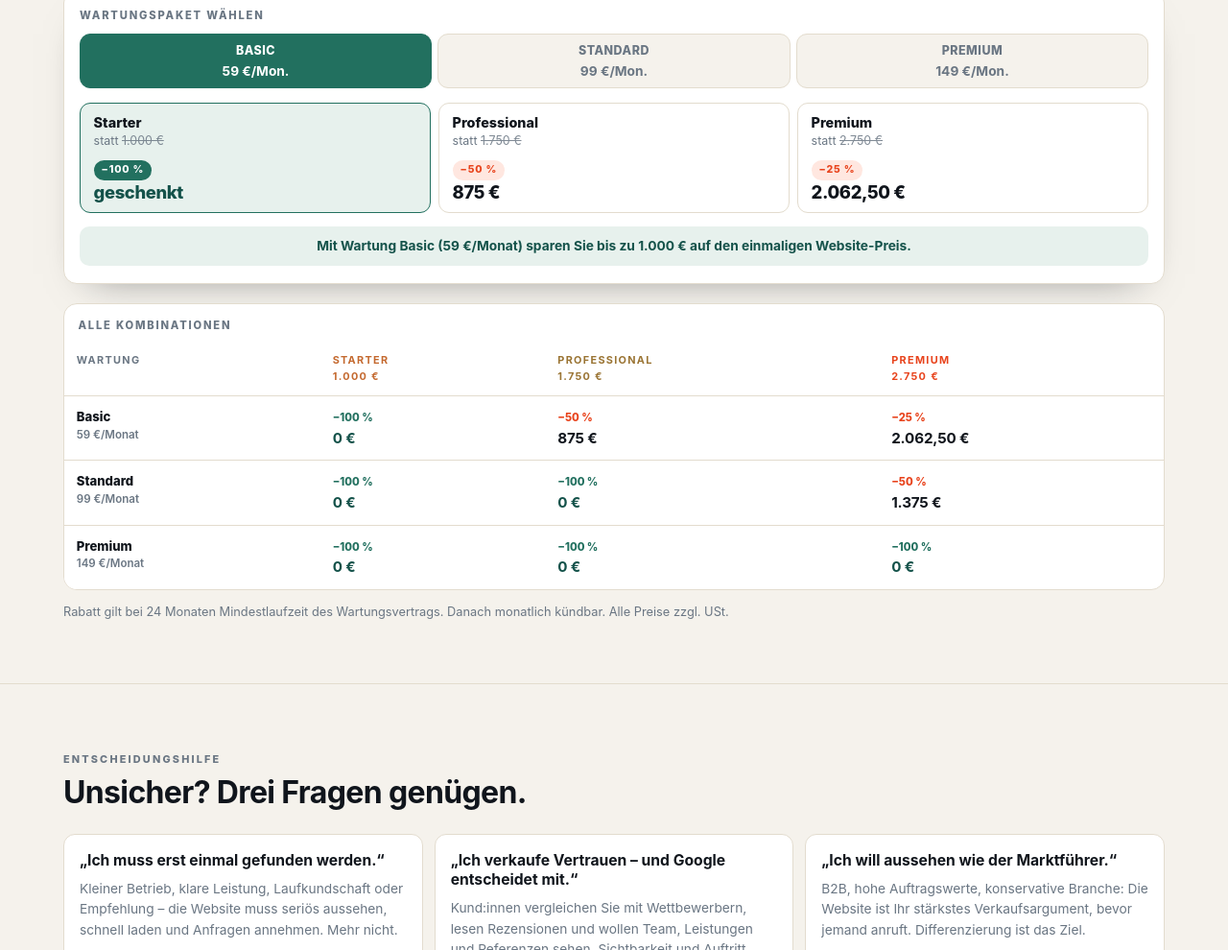
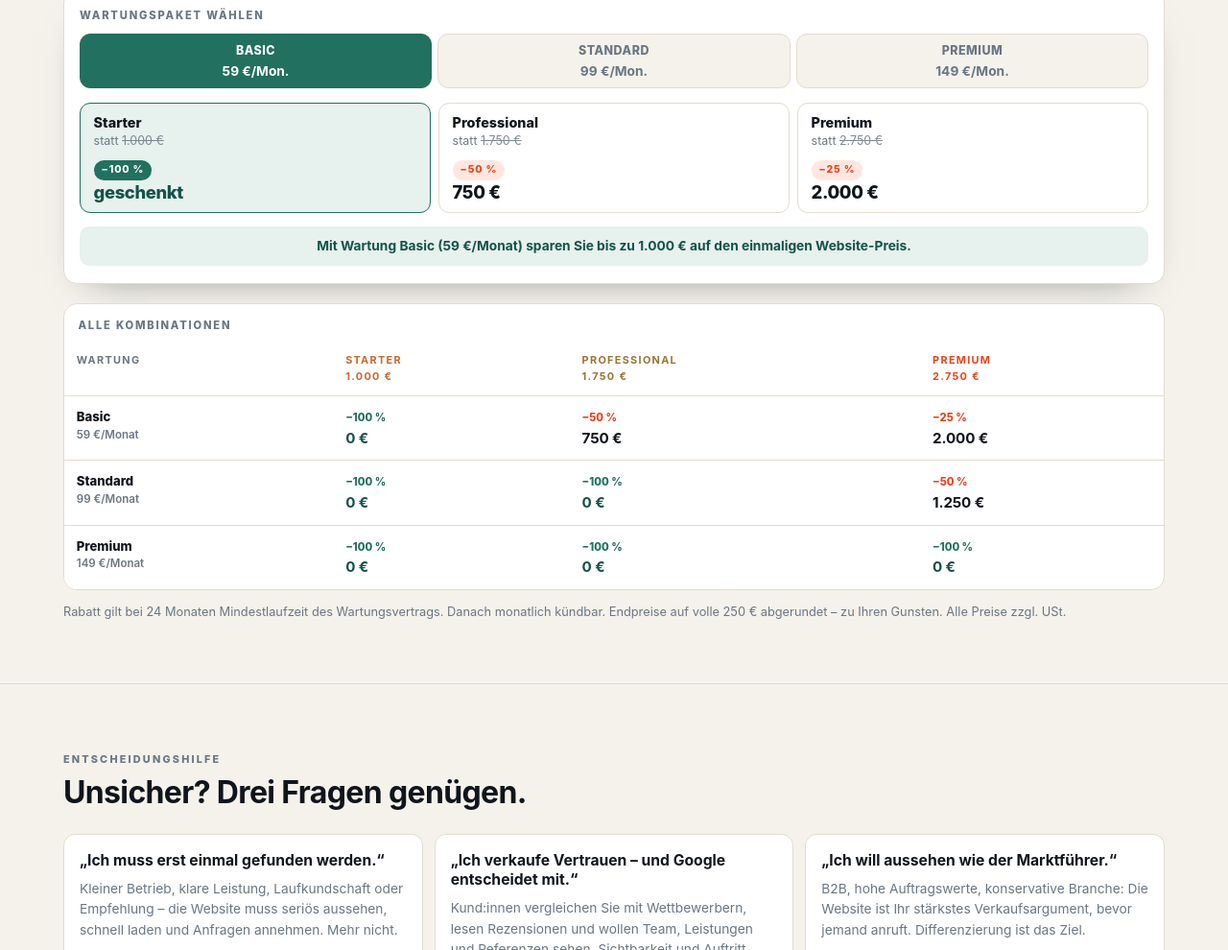
Before and after one commit to off-JnS/Verk-ufer-handbook, a plain HTML site: page index.html in a window 1280 px wide. Shown: the part 3130-4120 px from the top of the page at 96% size. Drawn offline with Linux system fonts and the light colour scheme.

Commit message:
Rabatt-Endpreise auf volle 250 EUR abrunden
Die Prozentsaetze bleiben die beworbenen Werte; der Endpreis wird zugunsten
des Kunden abgerundet (offerPrice()/STEP im Inline-Skript, statische Tabelle
gleichgezogen). Aus 875 EUR wird 750 EUR, aus 2.062,50 EUR wird 2.000 EUR,
aus 1.375 EUR wird 1.250 EUR. Fussnote unter der Tabelle weist die Rundung aus.

Co-Authored-By: Claude Opus 5 <noreply@anthropic.com>

```diff
--- a/index.html
+++ b/index.html
@@ -1122,14 +1122,14 @@
               <tr>
                 <th scope="row">Basic <small>59 €/Monat</small></th>
                 <td class="free"><span class="off">−100 %</span><b>0&nbsp;€</b></td>
-                <td><span class="off">−50 %</span><b>875&nbsp;€</b></td>
-                <td><span class="off">−25 %</span><b>2.062,50&nbsp;€</b></td>
+                <td><span class="off">−50 %</span><b>750&nbsp;€</b></td>
+                <td><span class="off">−25 %</span><b>2.000&nbsp;€</b></td>
               </tr>
               <tr>
                 <th scope="row">Standard <small>99 €/Monat</small></th>
                 <td class="free"><span class="off">−100 %</span><b>0&nbsp;€</b></td>
                 <td class="free"><span class="off">−100 %</span><b>0&nbsp;€</b></td>
-                <td><span class="off">−50 %</span><b>1.375&nbsp;€</b></td>
+                <td><span class="off">−50 %</span><b>1.250&nbsp;€</b></td>
               </tr>
               <tr>
                 <th scope="row">Premium <small>149 €/Monat</small></th>
@@ -1143,7 +1143,8 @@
         <p class="scroll-hint">Tabelle seitlich wischen →</p>
         <p class="fineprint">
           Rabatt gilt bei 24 Monaten Mindestlaufzeit des Wartungsvertrags.
-          Danach monatlich kündbar. Alle Preise zzgl. USt.
+          Danach monatlich kündbar. Endpreise auf volle 250&nbsp;€ abgerundet –
+          zu Ihren Gunsten. Alle Preise zzgl. USt.
         </p>
       </div>
     </section>
@@ -1377,17 +1378,19 @@
         { name: 'Premium', monthly: 149, off: [100, 100, 100] }
       ];
 
-      /* Whole amounts read "875 €", amounts with cents "2.062,50 €" —
-         never the half-formatted "2.062,5 €". */
-      function fmt(digits) {
-        return new Intl.NumberFormat('de-DE', {
-          style: 'currency', currency: 'EUR',
-          minimumFractionDigits: digits, maximumFractionDigits: digits
-        });
-      }
-      var euroWhole = fmt(0);
-      var euroCents = fmt(2);
-      function euro(v) { return (Number.isInteger(v) ? euroWhole : euroCents).format(v); }
+      var STEP = 250;
+
+      /* Discounted prices are rounded DOWN to the next multiple of STEP, so the
+         customer always pays a round figure and never more than the advertised
+         percentage implies. The badge keeps showing the advertised percentage —
+         −25 % on 2.750 € is 2.062,50 €, and we charge 2.000 €. */
+      function offerPrice(price, off) { return Math.floor(price * (100 - off) / 100 / STEP) * STEP; }
+
+      var euroFmt = new Intl.NumberFormat('de-DE', {
+        style: 'currency', currency: 'EUR',
+        minimumFractionDigits: 0, maximumFractionDigits: 0
+      });
+      function euro(v) { return euroFmt.format(v); }
 
       var rowsEl = document.getElementById('calc-rows');
       var savingEl = document.getElementById('calc-saving');
@@ -1399,7 +1402,7 @@
 
         rowsEl.innerHTML = SITES.map(function (site, i) {
           var off = care.off[i];
-          var now = site.price * (100 - off) / 100;
+          var now = offerPrice(site.price, off);
           bestSaving = Math.max(bestSaving, site.price - now);
           return '<div class="calc__row' + (off === 100 ? ' is-free' : '') + '">' +
                    '<div>' +
```
Also changed, not shown: 1 other file.
